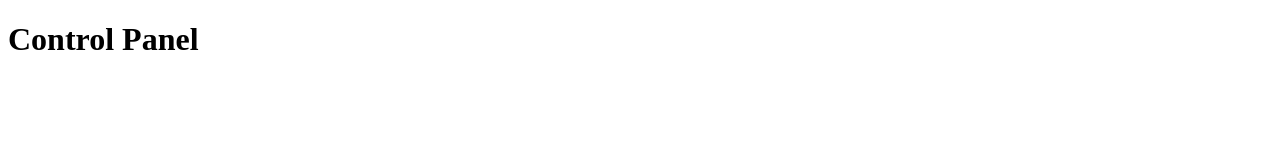
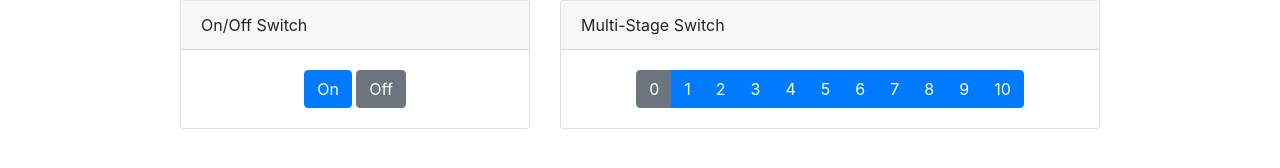
Before and after one commit to ChiVincent/socket-control, a website: page public/index.html in a window 1280 px wide. Drawn offline with nearby package versions, Linux system fonts and the light colour scheme.

Commit message:
feat: create two types for control.

```diff
--- a/public/index.html
+++ b/public/index.html
@@ -3,9 +3,45 @@
 <head>
     <meta charset="UTF-8">
     <meta name="viewport" content="width=device-width, initial-scale=1.0">
+    <link rel="stylesheet" href="https://stackpath.bootstrapcdn.com/bootstrap/4.2.1/css/bootstrap.min.css" integrity="sha384-GJzZqFGwb1QTTN6wy59ffF1BuGJpLSa9DkKMp0DgiMDm4iYMj70gZWKYbI706tWS" crossorigin="anonymous">
     <title>Control Panel</title>
 </head>
 <body>
-    <h1>Control Panel</h1>
+    <div class="container">
+        <div class="row justify-content-center">
+            <div class="col-md-4">
+                <div class="card">
+                    <div class="card-header">On/Off Switch</div>
+                    <div class="card-body text-center">
+                        <button class="btn btn-primary">On</button>
+                        <button class="btn btn-secondary">Off</button>
+                    </div>
+                </div>
+            </div>
+            <div class="col-md-6">
+                <div class="card">
+                    <div class="card-header">Multi-Stage Switch</div>
+                    <div class="card-body text-center">
+                        <div class="btn-group" role="group">
+                            <button class="btn btn-secondary">0</button>
+                            <button class="btn btn-primary">1</button>
+                            <button class="btn btn-primary">2</button>
+                            <button class="btn btn-primary">3</button>
+                            <button class="btn btn-primary">4</button>
+                            <button class="btn btn-primary">5</button>
+                            <button class="btn btn-primary">6</button>
+                            <button class="btn btn-primary">7</button>
+                            <button class="btn btn-primary">8</button>
+                            <button class="btn btn-primary">9</button>
+                            <button class="btn btn-primary">10</button>
+                        </div>
+                    </div>
+                </div>
+            </div>
+        </div>
+    </div>
+<script src="https://code.jquery.com/jquery-3.3.1.slim.min.js" integrity="sha384-q8i/X+965DzO0rT7abK41JStQIAqVgRVzpbzo5smXKp4YfRvH+8abtTE1Pi6jizo" crossorigin="anonymous"></script>
+<script src="https://cdnjs.cloudflare.com/ajax/libs/popper.js/1.14.6/umd/popper.min.js" integrity="sha384-wHAiFfRlMFy6i5SRaxvfOCifBUQy1xHdJ/yoi7FRNXMRBu5WHdZYu1hA6ZOblgut" crossorigin="anonymous"></script>
+<script src="https://stackpath.bootstrapcdn.com/bootstrap/4.2.1/js/bootstrap.min.js" integrity="sha384-B0UglyR+jN6CkvvICOB2joaf5I4l3gm9GU6Hc1og6Ls7i6U/mkkaduKaBhlAXv9k" crossorigin="anonymous"></script>
 </body>
 </html>
```
